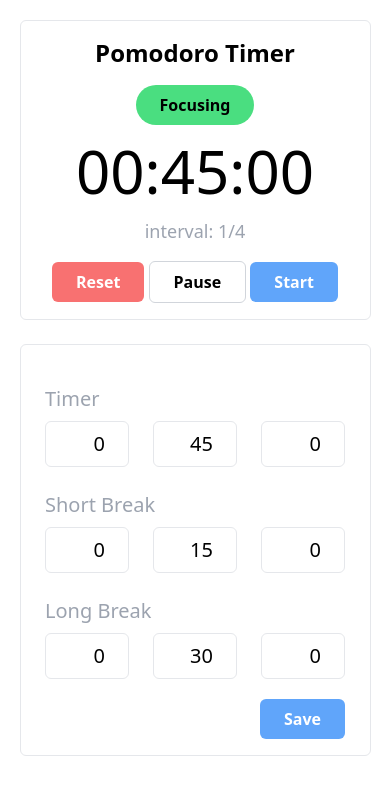
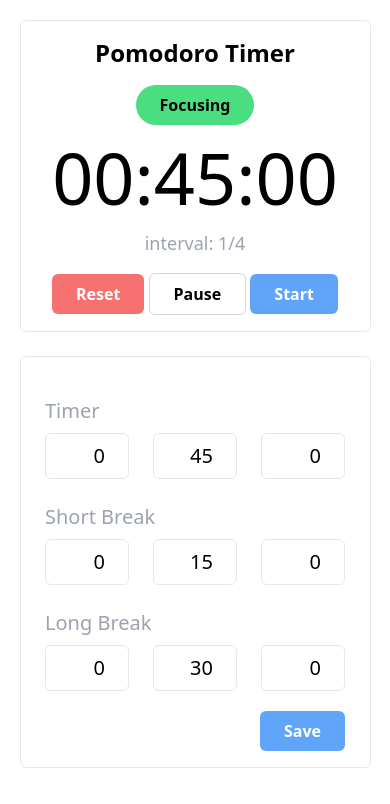
Before and after one commit to DrZiMo/Pomodoro-Technique, a plain HTML site: page index.html in a window 390 px wide. Drawn offline with nearby package versions, Linux system fonts and the light colour scheme.

Commit message:
fixed again

```diff
--- a/index.html
+++ b/index.html
@@ -14,7 +14,7 @@
         <div class="timer-part border p-4 rounded-md flex flex-col items-center gap-4">
             <div class="title font-semibold text-2xl">Pomodoro Timer</div>
             <div class="status bg-green-400 px-6 py-2 rounded-full font-semibold ">Focusing</div>
-            <div class="timer-clock text-6xl sm:text-8xl">
+            <div class="timer-clock text-7xl sm:text-8xl">
                 <span class="clock-hour">00</span>:<span class="clock-min">45</span>:<span class="clock-sec">00</span>
             </div>
             <div class="intervals text-gray-400 text-lg">
```
